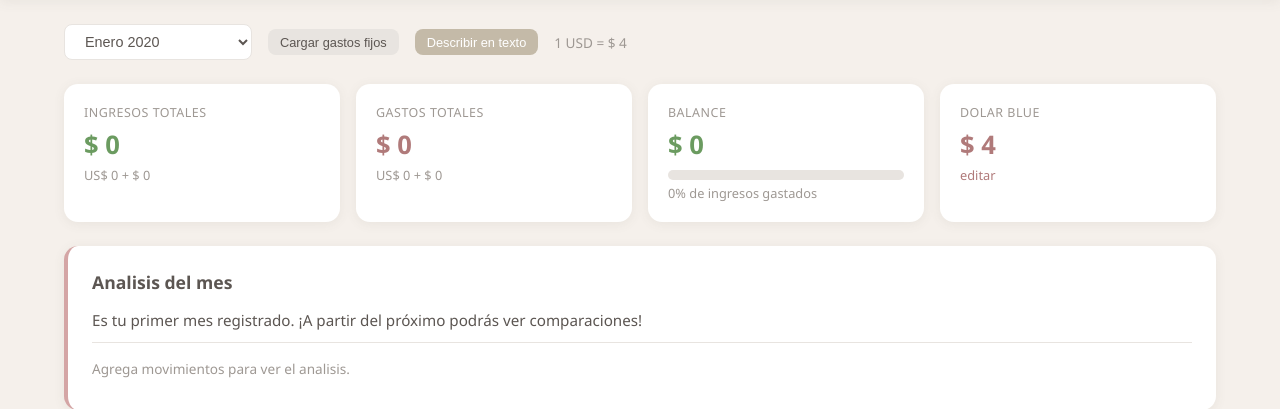
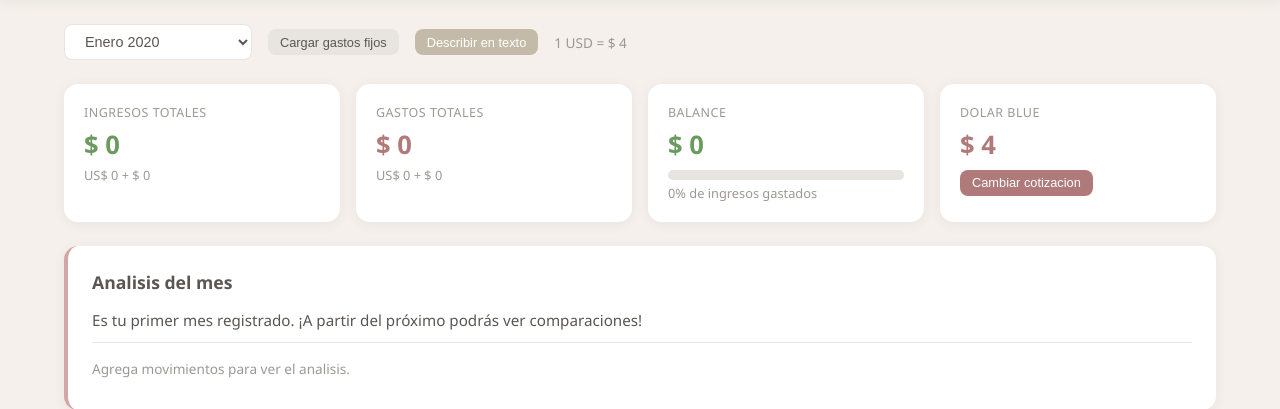
Before and after one commit to vaguerotesta-spec/main, a FastAPI app: page / in a window 1280 px wide. Shown: the part 74-483 px from the top of the page. Run offline with FastAPI, Linux system fonts and the light colour scheme; tables that the repository leaves empty hold one stand-in row (values such as "Sample post"); data that the repository does not hold is empty.

Commit message:
fix: make blue dollar rate edit button more visible
https://claude.ai/code/session_01ECnfX99jW5KNQt8u1QrNLz

```diff
--- a/app/templates/dashboard.html
+++ b/app/templates/dashboard.html
@@ -256,8 +256,8 @@
         <div class="card">
             <div class="card-label">Dolar blue</div>
             <div class="card-value text-pink" id="blueRate">$0</div>
-            <div class="card-sub">
-                <a href="#" onclick="editRate(); return false" style="color:var(--pink-dark);text-decoration:none">editar</a>
+            <div class="card-sub" style="margin-top:0.5rem">
+                <button class="btn btn-sm btn-primary" onclick="editRate()">Cambiar cotizacion</button>
             </div>
         </div>
     </div>
```
